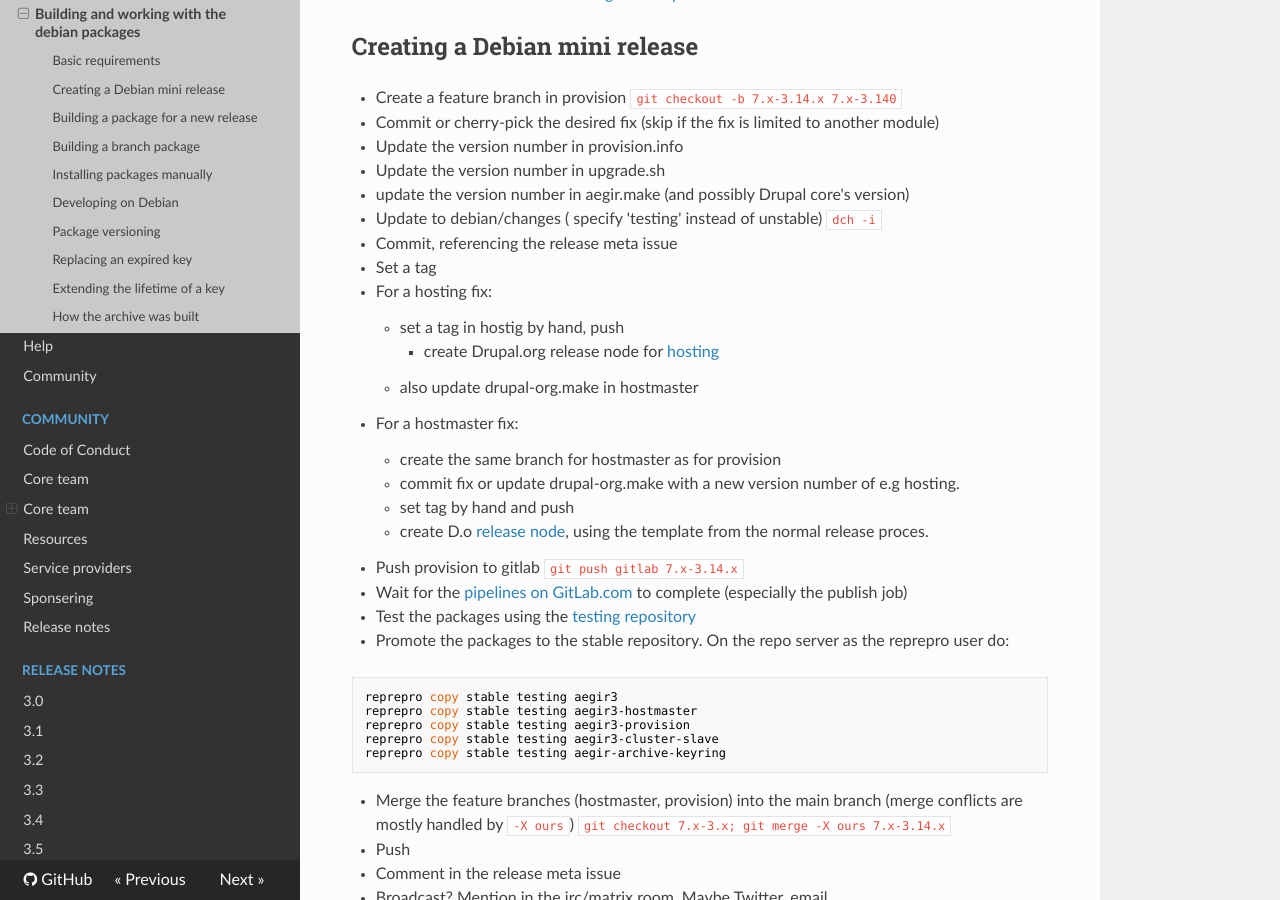
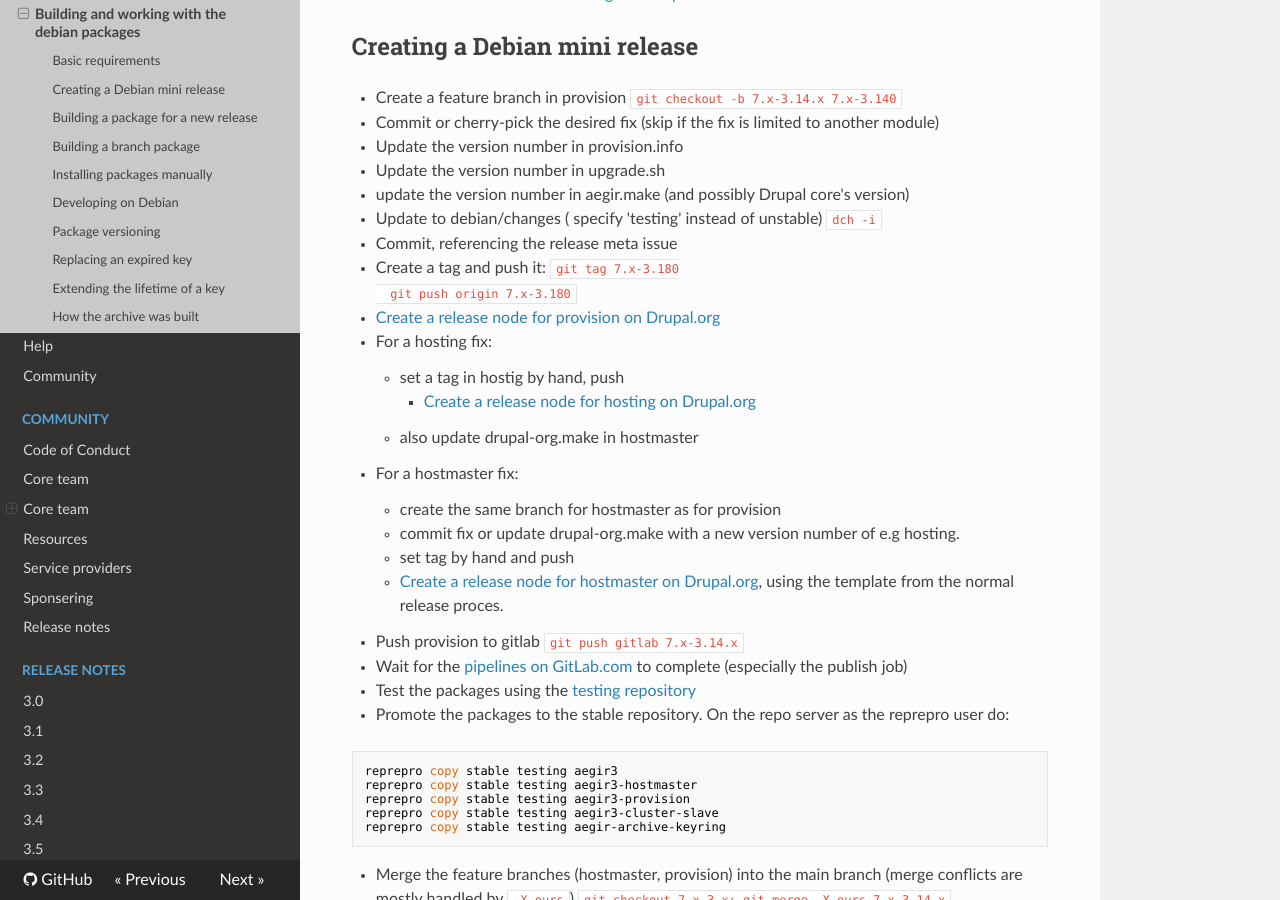
Before and after one commit to aegir-project/documentation, an MkDocs documentation site: the page built from docs/community/release-process/debian-packaging.md, in a window 1280 px wide and 900 px high, scrolled down 854 px. Built offline with MkDocs 1.6.1, drawn with Linux system fonts in a browser that asks for light colours; nearby versions of some CDN libraries; old or Windows-style settings are respelled for this version of MkDocs.

Commit message:
Add steps for pushing provision tag and creating release node.

````diff
--- a/docs/community/release-process/debian-packaging.md
+++ b/docs/community/release-process/debian-packaging.md
@@ -31,18 +31,23 @@
 - update the version number in aegir.make (and possibly Drupal core's version)
 - Update to debian/changes ( specify 'testing' instead of unstable) `dch -i`
 - Commit, referencing the release meta issue
-- Set a tag
+- Create a tag and push it:
+  ```
+  git tag 7.x-3.180
+  git push origin 7.x-3.180
+  ```
+- [Create a release node for provision on Drupal.org](https://drupal.org/node/add/project-release/196005)
 
 - For a hosting fix:
     - set a tag in hostig by hand, push
-		- create Drupal.org release node for [hosting](https://drupal.org/node/add/project-release/196008)
+		- [Create a release node for hosting on Drupal.org](https://drupal.org/node/add/project-release/196008)
     - also update drupal-org.make in hostmaster
 
 - For a hostmaster fix:
     - create the same branch for hostmaster as for provision
     - commit fix or update drupal-org.make with a new version number of e.g hosting.
     - set tag by hand and push
-    - create D.o [release node](https://drupal.org/node/add/project-release/195997), using the template from the normal release proces.
+    - [Create a release node for hostmaster on Drupal.org](https://drupal.org/node/add/project-release/195997), using the template from the normal release proces.
 
 - Push provision to gitlab `git push gitlab 7.x-3.14.x`
 - Wait for the [pipelines on GitLab.com](https://gitlab.com/aegir/provision/pipelines) to complete (especially the publish job)
````
